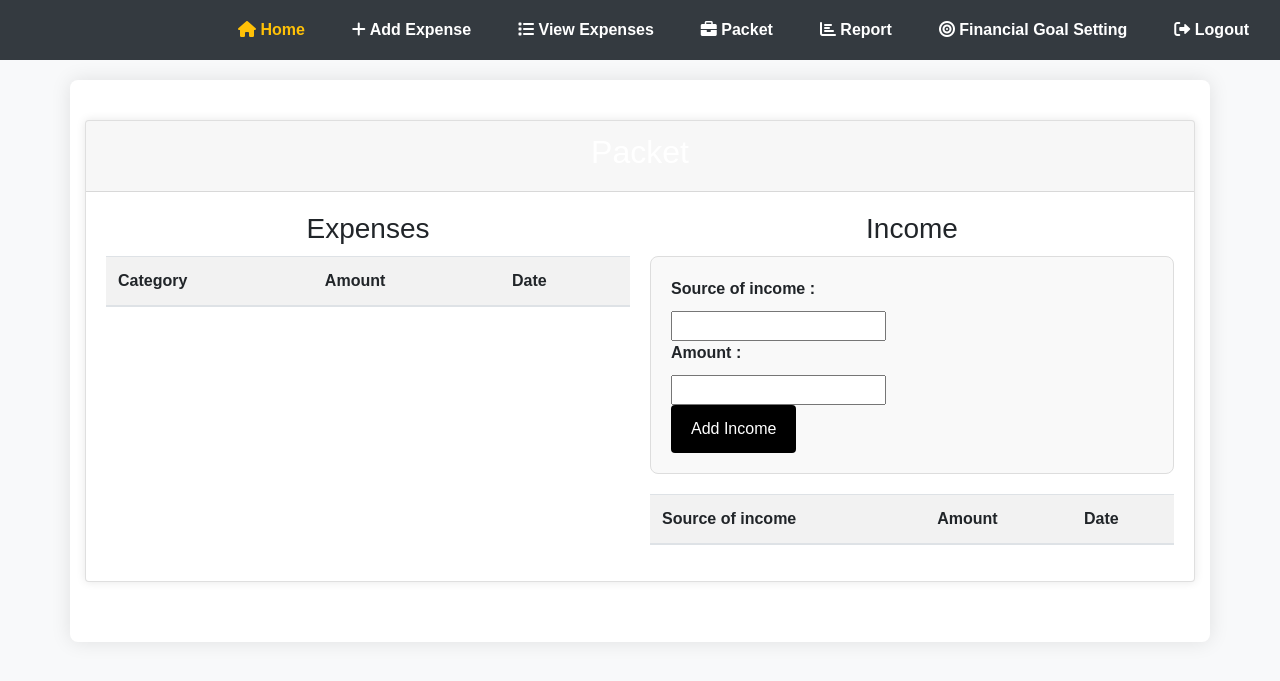
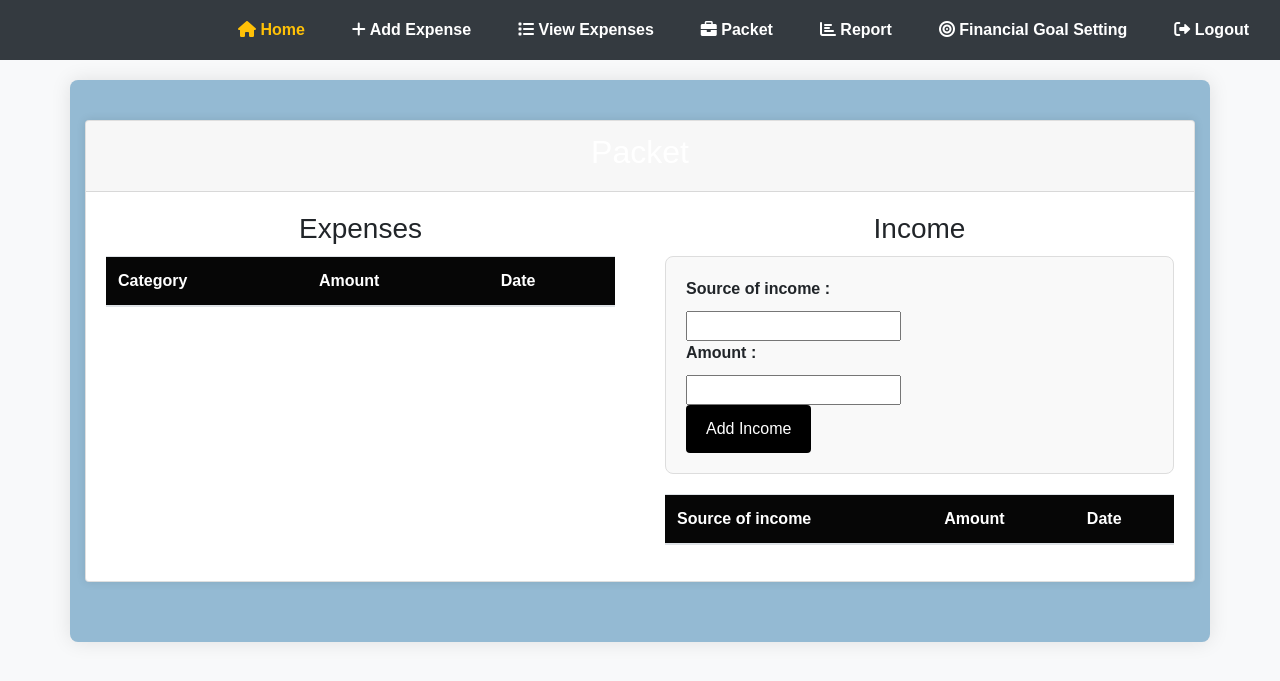
Before and after one commit to Mohanraj1011/Expense-Tracker, a Flask app: page /packet in a window 1280 px wide. Shown: the top 681 px of the page. Run offline with Flask 3, Linux system fonts and the light colour scheme; the visitor is signed in with stand-in values (Sample User, id 1); data that the repository does not hold is empty; parts of the project's set-up code (start-up, migrations or seed data) failed here and were passed over; some libraries are stand-ins or nearby versions.

Commit message:
Update packet.css

```diff
--- a/Static/css/packet.css
+++ b/Static/css/packet.css
@@ -3,22 +3,24 @@ body, html {
     margin: 0;
     padding: 0;
     font-family: Arial, sans-serif;
-    background-color: #f4f4f4;
+    background-color: #dbe7f4;
 }
 
 /* Global container */
 .container {
     max-width: 1200px;
     margin: 20px auto; /* Center align the container */
-    background-color: #fff;
+    background-color: #94bad3;
     padding: 40px;
     border-radius: 8px;
     box-shadow: 0 0 20px rgba(0, 0, 0, 0.1);
 }
 
+
+
 /* Card styles */
 .card {
-    background-color: #fff;
+    background-color: #dbe7f4;
     border-radius: 8px;
     box-shadow: 0 0 10px rgba(0, 0, 0, 0.1);
     margin-bottom: 20px;
@@ -27,7 +29,7 @@ body, html {
 .card-header {
     background-color: black;
     color: #fff;
-    padding: 10px;
+    padding: 1px;
     border-top-left-radius: 8px; /* Adjust based on card border radius */
     border-top-right-radius: 8px; /* Adjust based on card border radius */
     text-align: center; /* Center align text */
@@ -41,7 +43,8 @@ body, html {
 .table-container {
     display: flex;
     justify-content: space-between;
-    gap: 20px; /* Space between the tables */
+    gap: 50px; /* Space between the tables */
+
 }
 
 /* Table section styles */
@@ -68,7 +71,8 @@ body, html {
 }
 
 .table th {
-    background-color: #f2f2f2;
+    background-color: #060606;
+    color: white;
 }
 
 .table tbody tr:nth-of-type(odd) {
@@ -108,3 +112,7 @@ form button {
 form button:hover {
     background-color: #333;
 }
+
+html{
+    background-color: #94bad3;
+}
```
